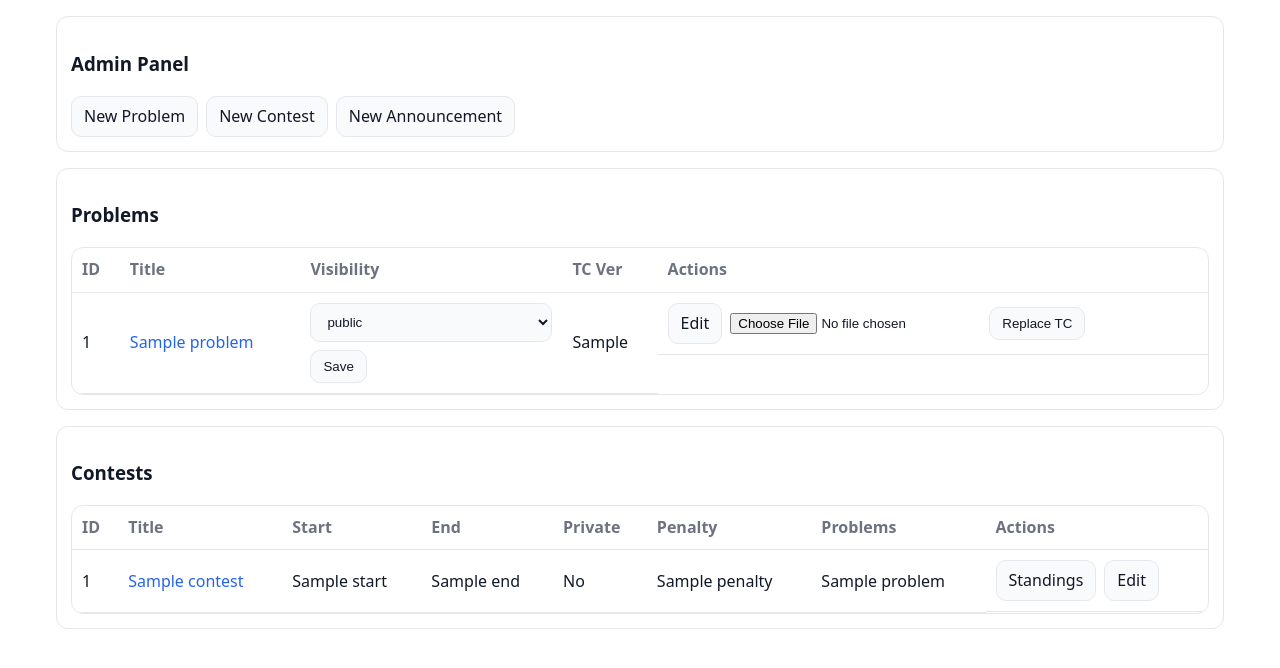
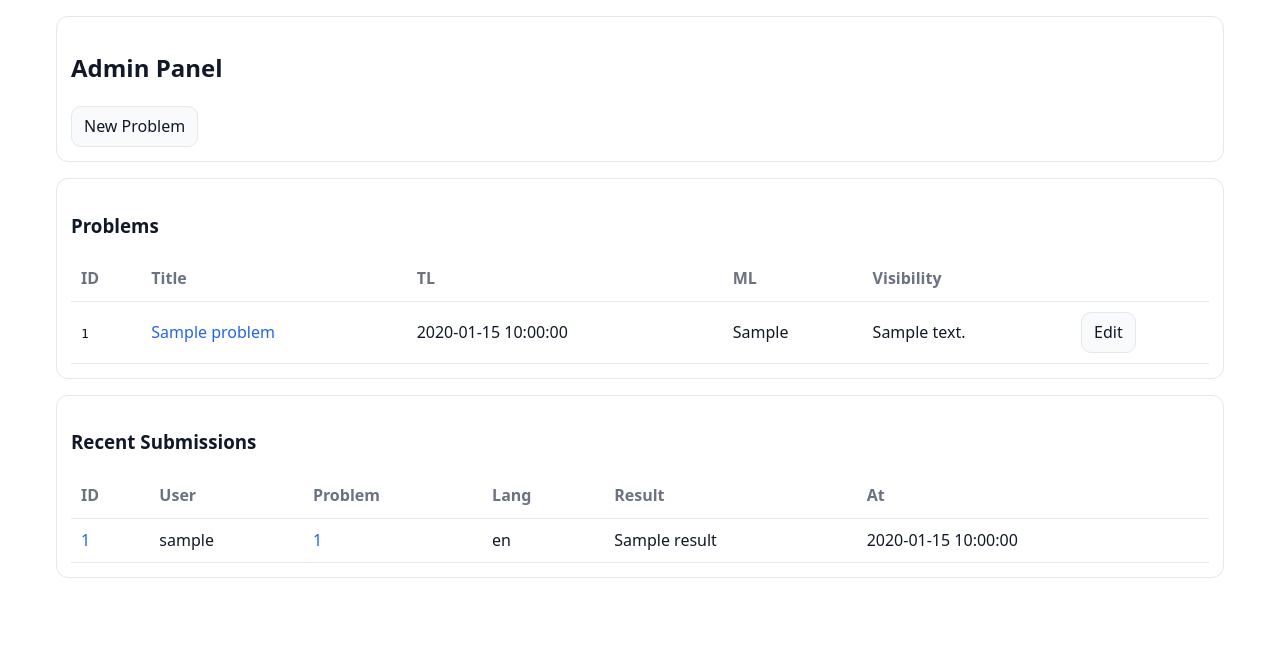
Before and after one commit to sanssanssanssanssanssans/NOJ, a Flask app: template templates/admin_panel.html in a window 1280 px wide. Shown: the part 99-767 px from the top of the page. Run offline with Flask 2, Linux system fonts and the light colour scheme; the template is opened without the code that fills it: most values are stand-ins (such as "Sample title", 1, 10 or a date in 2020).

```diff
--- a/templates/admin_panel.html
+++ b/templates/admin_panel.html
@@ -2,90 +2,60 @@
 {% block content %}
 
 <div class="card">
-  <h3>Admin Panel</h3>
+  <h2>Admin Panel</h2>
   <div class="row">
-    <a class="btn" href="{{ url_for('admin_problem_new') }}">New Problem</a>
-    <a class="btn" href="{{ url_for('contest_admin') }}">New Contest</a>
-    <a class="btn" href="{{ url_for('announcement_new') }}">New Announcement</a>
+    <a class="btn" href="{{ url_for('problems.admin_problem_new') }}">New Problem</a>
   </div>
 </div>
 
 <div class="card">
   <h3>Problems</h3>
-  <div class="table-wrap">
-    <table>
-      <tr>
-        <th>ID</th><th>Title</th><th>Visibility</th><th>TC Ver</th><th>Actions</th>
-      </tr>
+  <table>
+    <thead>
+      <tr><th>ID</th><th>Title</th><th>TL</th><th>ML</th><th>Visibility</th><th></th></tr>
+    </thead>
+    <tbody>
       {% for p in problems %}
       <tr>
-        <td>{{ p.id }}</td>
-        <td><a href="{{ url_for('problem', pid=p.id) }}">{{ p.title }}</a></td>
+        <td><code>{{ p.id }}</code></td>
+        <td><a href="{{ url_for('problems.problem', pid=p.id) }}">{{ p.title }}</a></td>
+        <td>{{ p.time_limit }}</td>
+        <td>{{ p.memory_limit }}</td>
+        <td>{{ p.visibility or 'public' }}</td>
         <td>
-          <form method="post" action="{{ url_for('problems.admin_problem_edit', pid=p.id) }}" enctype="multipart/form-data" class="row">
-            {% set vis = p.visibility or 'public' %}
-            <select name="visibility">
-              <option value="public" {{ 'selected' if vis=='public' }}>public</option>
-              <option value="contest_only" {{ 'selected' if vis=='contest_only' }}>contest_only</option>
-              <option value="after_contest" {{ 'selected' if vis=='after_contest' }}>after_contest</option>
-            </select>
-            <input type="hidden" name="title" value="{{ p.title }}">
-            <input type="hidden" name="description" value="{{ p.description }}">
-            <input type="hidden" name="time_limit" value="{{ p.time_limit }}">
-            <input type="hidden" name="memory_limit" value="{{ p.memory_limit }}">
-            <input type="hidden" name="cmp_mode" value="{{ p.cmp }}">
-            <input type="hidden" name="spj" value="{{ 'on' if p.spj else 'off' }}">
-            <button class="btn" type="submit">Save</button>
-          </form>
-        </td>
-        <td>{{ p.tc_version or 1 }}</td>
-        <td class="row">
-          <a class="btn" href="{{ url_for('admin_problem_edit', pid=p.id) }}">Edit</a>
-          <form method="post" action="{{ url_for('problems.admin_problem_edit', pid=p.id) }}" enctype="multipart/form-data" class="row" style="gap:6px">
-            <input type="file" name="zipfile" accept=".zip">
-            <input type="hidden" name="title" value="{{ p.title }}">
-            <input type="hidden" name="description" value="{{ p.description }}">
-            <input type="hidden" name="time_limit" value="{{ p.time_limit }}">
-            <input type="hidden" name="memory_limit" value="{{ p.memory_limit }}">
-            <input type="hidden" name="cmp_mode" value="{{ p.cmp }}">
-            <input type="hidden" name="spj" value="{{ 'on' if p.spj else 'off' }}">
-            <input type="hidden" name="visibility" value="{{ p.visibility or 'public' }}">
-            <button class="btn" type="submit">Replace TC</button>
-          </form>
+          <a class="btn secondary" href="{{ url_for('problems.admin_problem_edit', pid=p.id) }}">Edit</a>
         </td>
       </tr>
       {% else %}
-      <tr><td colspan="5">No problems</td></tr>
+      <tr><td colspan="6" class="muted">No problems</td></tr>
       {% endfor %}
-    </table>
-  </div>
+    </tbody>
+  </table>
 </div>
 
 <div class="card">
-  <h3>Contests</h3>
-  <div class="table-wrap">
-    <table>
+  <h3>Recent Submissions</h3>
+  <table>
+    <thead>
+      <tr><th>ID</th><th>User</th><th>Problem</th><th>Lang</th><th>Result</th><th>At</th></tr>
+    </thead>
+    <tbody>
+      {% for s in (submissions|sort(attribute='timestamp')|reverse|list)[:50] %}
       <tr>
-        <th>ID</th><th>Title</th><th>Start</th><th>End</th><th>Private</th><th>Penalty</th><th>Problems</th><th>Actions</th>
-      </tr>
-      {% for c in contests %}
-      <tr>
-        <td>{{ c.id }}</td>
-        <td><a href="{{ url_for('contest', cid=c.id) }}">{{ c.title }}</a></td>
-        <td>{{ c.start }}</td>
-        <td>{{ c.end }}</td>
-        <td>{{ 'Yes' if c.is_private else 'No' }}</td>
-        <td>{{ c.penalty }}</td>
-        <td>{{ c.problems|join(', ') }}</td>
-        <td class="row">
-          <a class="btn" href="{{ url_for('contest_standings', cid=c.id) }}">Standings</a>
-          <a class="btn" href="{{ url_for('contests.contest_edit', cid=c.id) }}">Edit</a>
-        </td>
+        <td><a href="{{ url_for('submissions.api_submission', sid=s.id) }}" target="_blank">{{ s.id }}</a></td>
+        <td>{{ s.username }}</td>
+        <td><a href="{{ url_for('problems.problem', pid=s.problem_id) }}">{{ s.problem_id }}</a></td>
+        <td>{{ s.language }}</td>
+        <td>{{ s.result }}</td>
+        <td>{{ s.timestamp }}</td>
       </tr>
       {% else %}
-      <tr><td colspan="8">No contests</td></tr>
+      <tr><td colspan="6" class="muted">No submissions</td></tr>
       {% endfor %}
-    </table>
-  </div>
+    </tbody>
+  </table>
 </div>
+
+
+
 {% endblock %}
--- a/templates/ranking.html
+++ b/templates/ranking.html
@@ -14,7 +14,7 @@
       <tr>
         <td>{{ loop.index }}</td>
         <td>
-          <a href="{{ url_for('user_profile', username=r.username) }}">{{ r.username }}</a>
+          <a href="{{ url_for('ranking.user_profile', username=r.username) }}">{{ r.username }}</a>
           {% if r.is_admin %} <span class="tag">admin</span>{% endif %}
         </td>
         <td>{{ r.solved_count }}</td>
```
Also changed, not shown: asdf.py (+1 -8 lines), blueprints/problems.py (+10 -4 lines).
